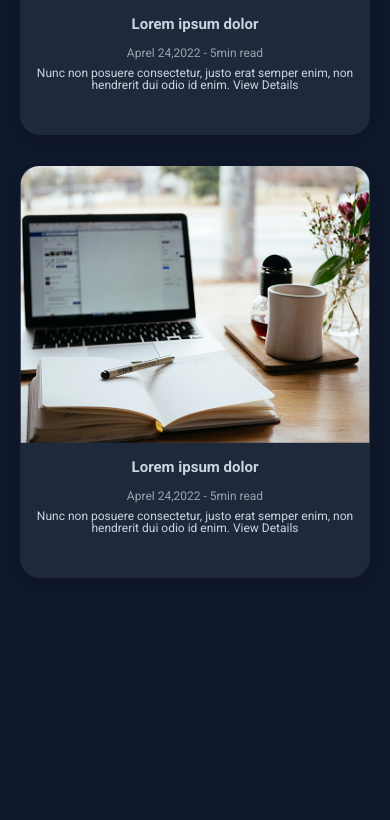
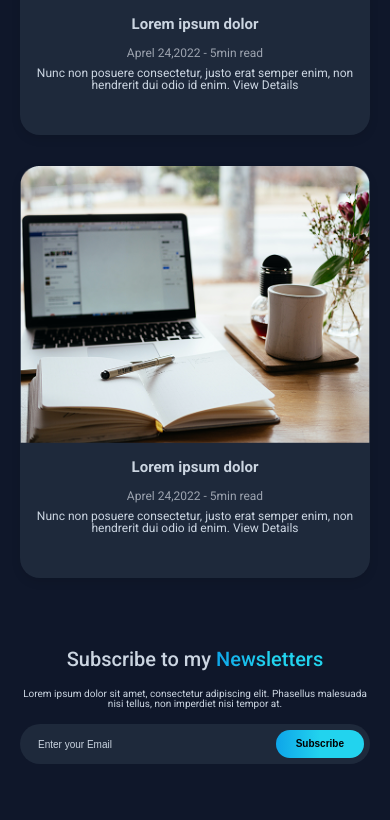
Before and after one commit to frontendoniyorbek/ixaterz, a plain HTML site: page index.html in a window 390 px wide. Shown: the part 1827-2647 px from the top of the page. Before the commit the page ends 2446 px from the top, so only its background shows below. Drawn offline with Linux system fonts and the light colour scheme.

Commit message:
add newletters

```diff
--- a/css/main.css
+++ b/css/main.css
@@ -341,8 +341,116 @@ body {
 }
 /* PROJECTS END */
 
+/* NEWLETTERS START */
+.newletters {
+	padding-top: 40px;
+	padding-bottom: 127px;
+	color: var(--text-color);
+}
+
+.newletters__container {
+	display: flex;
+	align-items: center;
+	justify-content: space-between;
+	gap: 20px;
+}
+
+.newletters__info {
+	max-width: 549px;
+	width: 100%;
+}
+
+.newletters__title {
+	margin-bottom: 33px;
+	font-weight: 500;
+	font-size: 48px;
+	line-height: 1;
+}
+
+.newletters__title span {
+	background: var(--text-gradient);
+	-webkit-background-clip: text;
+	-webkit-text-fill-color: transparent;
+}
+
+.newletters__text {
+	font-weight: 400;
+	font-size: 20px;
+	line-height: 1;
+}
+
+.form {
+	display: flex;
+	align-items: center;
+	justify-content: space-between;
+	background-color: #1e293b;
+	max-width: 522px;
+	width: 100%;
+	padding: 12px 17px 12px 42px;
+	border-radius: 30px;
+}
+
+.form:hover {
+	outline-width: 1px;
+	outline-style: solid;
+	outline-color: var(--text-color);
+}
+
+.form__input,
+.form__input::placeholder {
+	width: 80%;
+	background-color: transparent;
+	outline: none;
+	border: none;
+	color: var(--text-color);
+	font-weight: 400;
+	font-size: 20px;
+	line-height: 1;
+}
+
+.form__btn {
+	padding: 12px 36px;
+	background: linear-gradient(270deg, #22d3ee 50%, #0ea5e9 100%);
+	border-radius: 30px;
+	border: none;
+	font-weight: 700;
+	font-size: 20px;
+	line-height: 1;
+	cursor: pointer;
+}
+/* NEWLETTERS END */
+
 /* MEDIA START */
 @media screen and (max-width: 1024px) {
+	/* NEWLETTERS START */
+	.newletters {
+		padding-top: 36px;
+		padding-bottom: 120px;
+	}
+
+	.newletters__title {
+		margin-bottom: 28px;
+		font-size: 40px;
+	}
+
+	.newletters__text {
+		font-size: 18px;
+	}
+
+	.form {
+		padding: 12px 16px 12px 36px;
+	}
+
+	.form__input,
+	.form__input::placeholder {
+		font-size: 16px;
+	}
+
+	.form__btn {
+		padding: 10px 24px;
+		font-size: 16px;
+	}
+	/* NEWLETTERS END */
 }
 @media screen and (max-width: 768px) {
 	.header {
@@ -509,6 +617,47 @@ body {
 		font-size: 14px;
 	}
 	/* PROJECTS END */
+
+	/* NEWLETTERS START */
+	.newletters {
+		padding-top: 30px;
+		padding-bottom: 80px;
+	}
+
+	.newletters__container {
+		flex-direction: column;
+		gap: 16px;
+	}
+
+	.newletters__info {
+		max-width: 100%;
+		text-align: center;
+	}
+
+	.newletters__title {
+		margin-bottom: 20px;
+		font-size: 24px;
+	}
+
+	.newletters__text {
+		font-size: 14px;
+	}
+
+	.form {
+		max-width: 100%;
+		padding: 10px 10px 10px 20px;
+	}
+
+	.form__input,
+	.form__input::placeholder {
+		font-size: 16px;
+	}
+
+	.form__btn {
+		padding: 10px 24px;
+		font-size: 16px;
+	}
+	/* NEWLETTERS END */
 }
 
 @media screen and (max-width: 600px) {
@@ -657,4 +806,36 @@ body {
 		font-size: 12px;
 	}
 	/* PROJECTS END */
+
+	/* NEWLETTERS START */
+	.newletters {
+		padding-bottom: 56px;
+	}
+
+	.newletters__container {
+		gap: 15px;
+	}
+
+	.newletters__title {
+		font-size: 20px;
+	}
+
+	.newletters__text {
+		font-size: 10px;
+	}
+
+	.form {
+		padding: 6px 6px 6px 18px;
+	}
+
+	.form__input,
+	.form__input::placeholder {
+		font-size: 10px;
+	}
+
+	.form__btn {
+		padding: 9px 20px;
+		font-size: 10px;
+	}
+	/* NEWLETTERS END */
 }
--- a/index.html
+++ b/index.html
@@ -181,6 +181,24 @@
 				</div>
 			</section>
 			<!-- PROJECT END -->
+
+			<!-- NEWSLETTERS START -->
+			<section class="newletters">
+				<div class="container newletters__container">
+					<div class="newletters__info">
+						<h2 class="newletters__title">Subscribe to my <span>Newsletters</span></h2>
+						<p class="newletters__text">
+							Lorem ipsum dolor sit amet, consectetur adipiscing elit. Phasellus malesuada nisi tellus, non imperdiet nisi tempor
+							at.
+						</p>
+					</div>
+					<form class="form" action="https://echo.htmlacademy.ru">
+						<input class="form__input" type="email" placeholder="Enter your Email" required name="user-email" />
+						<button class="form__btn">Subscribe</button>
+					</form>
+				</div>
+			</section>
+			<!-- NEWSLETTERS END -->
 		</main>
 	</body>
 </html>
```
Also changed, not shown: 1 other file.
